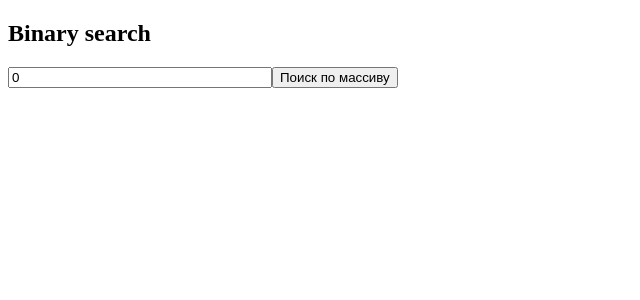
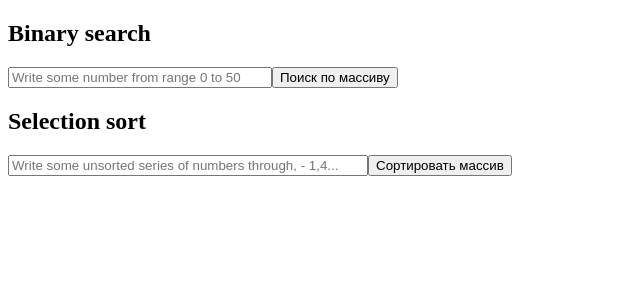
Before and after one commit to avdanilin/algorithms, a Vue app: page / in a window 1280 px wide. Shown: the top 300 px of the page, without its empty margins (0-640 px from the left). Built offline with nearby package versions, Linux system fonts and the light colour scheme; the HTML template or start-up script is replaced by a standard one.

Commit message:
ALGORITHM-SELECTION-SORT, create component with algoritm selection sort

```diff
--- a/src/App.vue
+++ b/src/App.vue
@@ -2,19 +2,23 @@
   <section class="index">
     <div class="index__items">
       <BinarySearch v-bind="binarySearch"/>
+
+      <SelectionSort/>
     </div>
   </section>
 </template>
 
 <script>
 import BinarySearch from "@/components/BinarySearch";
+import SelectionSort from "@/components/SelectionSort";
 
 export default {
   name: 'App',
   components: {
+    SelectionSort,
     BinarySearch
   },
-  data () {
+  data() {
     return {
       binarySearch: {
         from: 0,
@@ -27,5 +31,9 @@ export default {
 <style lang="scss">
 .input {
   width: 16rem;
+
+  &_large {
+    width: 22rem;
+  }
 }
 </style>
--- a/src/components/BinarySearch.vue
+++ b/src/components/BinarySearch.vue
@@ -19,7 +19,6 @@
 
 <script>
 export default {
-  name: 'BinarySearch',
   props: {
     title: {
       type: String,
@@ -36,7 +35,7 @@ export default {
   },
   data() {
     return {
-      inputValue: 0,
+      inputValue: null,
       array: [],
       result: null
     }
--- /dev/null
+++ b/src/components/SelectionSort.vue
@@ -0,0 +1,74 @@
+<template>
+  <section class="selection-sort">
+    <h2 class="title">{{ title }}</h2>
+
+    <input
+        class="input input_large"
+        type="text"
+        :placeholder="`Write some unsorted series of numbers through, - 1,4...`"
+        v-model="inputValue"
+    >
+    <button @keydown.enter="selectionSort" @click="selectionSort">
+      Сортировать массив
+    </button>
+    <div v-if="array.length">
+      array is sorted - {{ array }}!
+    </div>
+  </section>
+</template>
+
+<script>
+export default {
+  props: {
+    title: {
+      type: String,
+      default: 'Selection sort'
+    },
+  },
+  data() {
+    return {
+      inputValue: null,
+      array: [],
+    }
+  },
+  methods: {
+    generateArray() {
+      try {
+        let array = this.array
+        array.length = 0
+        let getArray = this.inputValue.split(',')
+        getArray.map(element => array.push(parseInt(element)))
+      } catch (e) {
+        alert('write at least one number from a series of numbers!')
+      }
+    },
+    selectionSort() {
+      this.generateArray()
+      let array = this.array
+
+      for (let j = 0; j < array.length - 1; j++) {
+
+        let max = -Infinity
+        let index = null
+
+        for (let i = 0; i < array.length - j; i++) {
+          if (array[i] > max) {
+            max = array[i]
+            index = i
+          }
+        }
+
+        const buffer = array[array.length - 1 - j]
+        array[array.length - 1 - j] = max
+        array[index] = buffer
+      }
+
+      return array
+    }
+  }
+}
+</script>
+
+<style scoped>
+
+</style>
```
